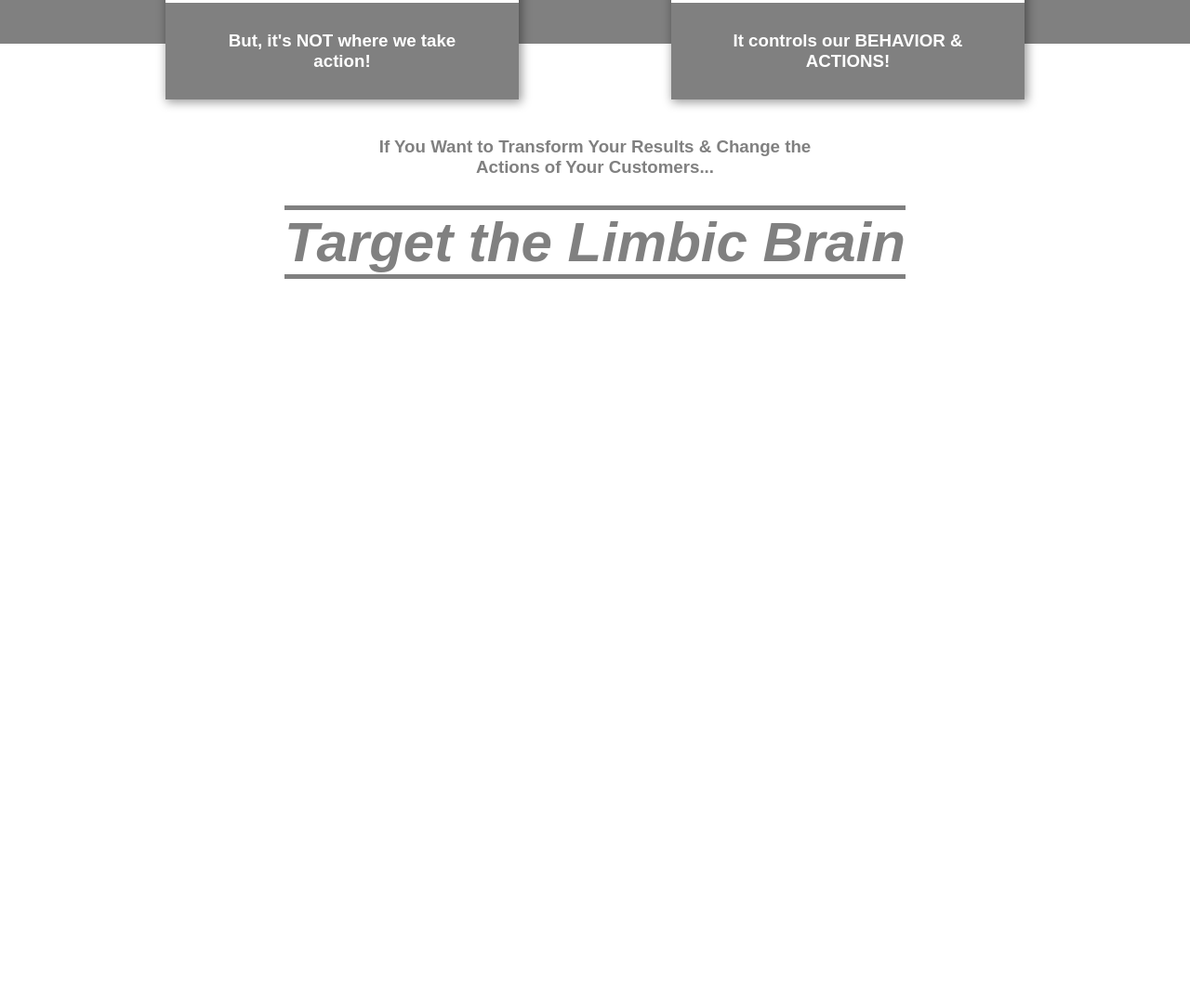
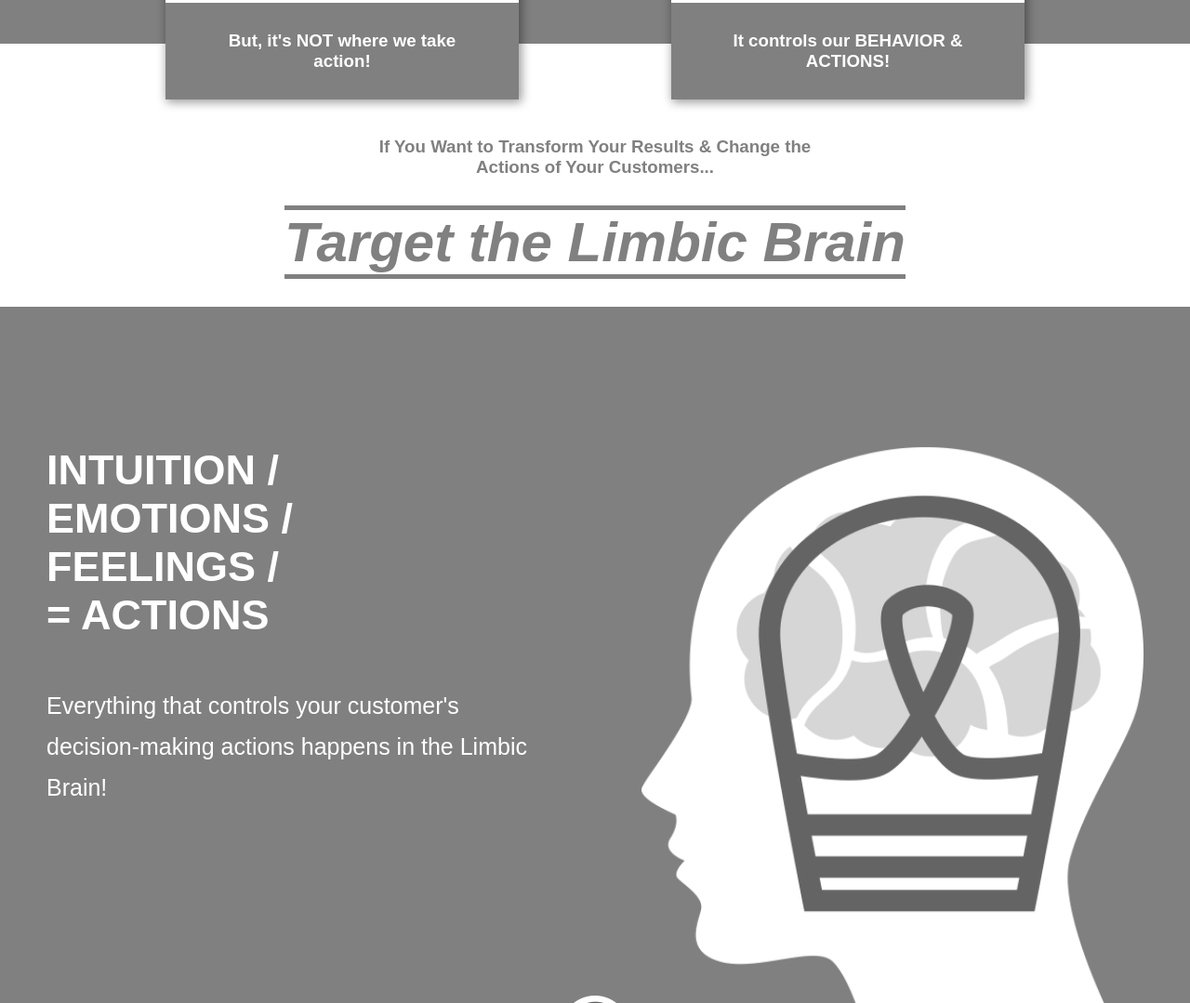
Before and after one commit to gmorris1242/ignitexds-test, a plain HTML site: page index.html in a window 1280 px wide. Shown: the part 1721-2800 px from the top of the page at 93% size. Before the commit the page ends 2051 px from the top, so only its background shows below. Drawn offline with nearby package versions, Linux system fonts and the light colour scheme.

Commit message:
add bulb section

```diff
--- a/index.html
+++ b/index.html
@@ -7,7 +7,6 @@
     <title></title>
   </head>
   <body>
-
     <div class="top-container">
       <div id="hidden-menu" class='hide-menu'>
         <ul id="hidden-nav-bar">
@@ -17,9 +16,7 @@
           <li><a href="#">TEAM</a></li>
           <li><a href="#">BLOG</a></li>
           <li><a href="#">CONTACT</a></li>
-          <li id='exit'><i class="fas fa-times"></i>
-
-</li>
+          <li id='exit'><i class="fas fa-times"></i></li>
         </ul>
       </div>
       <header>
@@ -80,17 +77,17 @@
     <div class="third-container">
       <h3>If You Want to Transform Your Results & Change the Actions of Your Customers...</h3>
       <h1>Target the Limbic Brain</h1>
+      <div class="bulb-head-container">
+        <div class="left">
+          <h2>INTUITION /<br> EMOTIONS / <br>FEELINGS / <br>= ACTIONS</h2>
+          <h4>Everything that controls your customer's decision-making actions happens in the Limbic Brain!</h4>
+        </div>
+        <div class="right">
+          <img src="assets/bulb_head.png" alt="">
+        </div>
+      </div>
+        <img src="assets/down_arrow.png" alt="down arrom" class='down-arrow-two'>
     </div>
-
-
-
-
-
-
-
-
-
-
   <script
       src="https://code.jquery.com/jquery-3.3.1.js"
       integrity="sha256-2Kok7MbOyxpgUVvAk/HJ2jigOSYS2auK4Pfzbm7uH60="
--- a/styles.css
+++ b/styles.css
@@ -60,6 +60,11 @@ nav ul li {
 
 #menu-icon {
   display: none;
+}
+
+#menu-icon:hover {
+  opacity: .8;
+  cursor: pointer;
 }
 
 #menu-icon i {
@@ -129,6 +134,7 @@ nav ul li {
 }
 
 .second-container .titles h2 {
+  color: darkgray;
   font-style: italic;
   font-size: 35px;
   padding-bottom: 50px;
@@ -158,7 +164,6 @@ nav ul li {
 }
 
 .brain-section h4 {
-  /* padding-bottom: 50px; */
   font-style: italic;
   font-weight: normal;
 }
@@ -228,7 +233,50 @@ nav ul li {
   font-style: italic;
   border-top: 5px solid gray;
   border-bottom: 5px solid gray;
+}
 
+.bulb-head-container {
+  display: flex;
+  flex-wrap: wrap;
+  background-color: gray;
+  color: white;
+}
+
+.bulb-head-container h2,
+.bulb-head-container h4,
+.bulb-head-container img {
+  padding: 150px 50px 0 50px;
+}
+
+.bulb-head-container h2,
+.bulb-head-container h4 {
+  text-align: left;
+}
+
+.bulb-head-container h2 {
+  font-size: 45px;
+}
+
+.bulb-head-container h4 {
+  font-size: 25px;
+  font-weight: normal;
+  line-height: 1.75;
+  padding-top: 50px;
+}
+
+.bulb-head-container img {
+  width: 100%;
+}
+
+.bulb-head-container .left,
+.bulb-head-container .right {
+  width: 50%;
+  min-width: 300px;
+}
+
+.down-arrow-two {
+  position: relative;
+  bottom: 40px;
 }
 
 @media (max-width: 1080px) {
```
